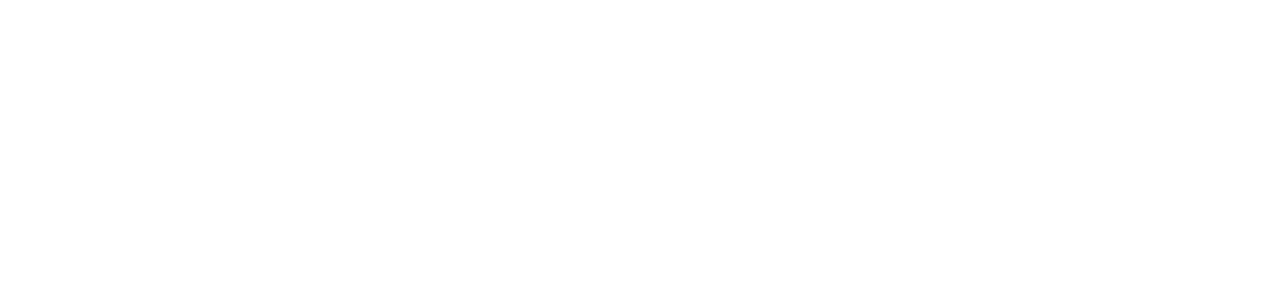
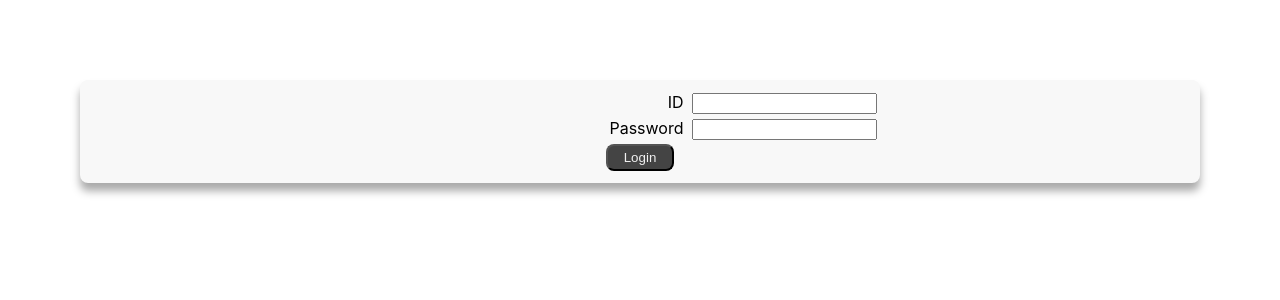
Before and after one commit to yoshizumi0809/frontend, a React (Create React App) app: page /signup in a window 1280 px wide. Before the commit this address had no page. Shown: the top 300 px of the page. Built offline with nearby package versions, Linux system fonts and the light colour scheme.

Commit message:
4/22 ユーザー登録機能

```diff
--- a/src/App.tsx
+++ b/src/App.tsx
@@ -5,13 +5,17 @@ import SignIn from './pages/SignIn.tsx';  // 追加
 import Main from './pages/Main.tsx';
 import './App.css';
 import { UserProvider } from "./providers/UserProvider.tsx";
+import StartPage from './pages/StartPage.tsx';
+import SignUp from './pages/SignUp.tsx';
 
 function App() {
   return (
     <div className="App">
       <UserProvider>
         <Routes>
-          <Route path="/" element={<SignIn />} />
+          <Route path="/" element={<StartPage />} />
+          <Route path="/signup" element={<SignUp />} />
+          <Route path="/signin" element={<SignIn />} />
           <Route path="/main" element={<Main />} />
         </Routes>
       </UserProvider>
--- a/src/components/SignUp.tsx
+++ b/src/components/SignUp.tsx
@@ -4,29 +4,33 @@ import { useNavigate } from "react-router-dom";
 import styled from "styled-components";
 import { UserContext } from "../providers/UserProvider.tsx";
 import { sign_in } from "../api/Auth.tsx";
+import { sign_up } from '../api/User.tsx';
 
   export default function SignUp() {
     const navigate = useNavigate();
     const [userId, setUserId] = useState("");
+    const [email, setEmail] = useState("");
     const [pass, setPass] = useState("");
     const { userInfo, setUserInfo } = useContext(UserContext);
 
     //ログインボタンを押したときの関数
-    const onSignInClick = async () => {
-      const ret = await sign_in(userId, pass);
-      console.log("レスポンス全体:", ret);         // AxiosResponse
-      console.log("レスポンス data:", ret.data);   // 実際のデータ部分
-      if (ret.data) {
-        console.log("レスポンス data.token:", ret.data.token);
-      }
-      setUserInfo({
-        id: ret.data.user_id,
-        token: ret.data.token,
-      });
-      if (ret && ret.data && ret.data.token) {
-        navigate('/main');
-      }
-    };
+    const onSignUpClick = async () => {
+        try {
+          const res = await sign_up(userId, email, pass);
+
+          // 登録成功したときの処理
+          console.log("登録成功:", res.data);
+
+          alert("登録が完了しました！ログインしてください。");
+
+          // ログイン画面に戻る
+          navigate("/signin");
+
+        } catch (err: any) {
+          console.error("登録エラー:", err);
+          alert("登録に失敗しました。ユーザー名やメールアドレスがすでに使われている可能性があります。");
+        }
+      };
 
     return (
       <SSignInFrame>
@@ -59,7 +63,7 @@ import { sign_in } from "../api/Auth.tsx";
         </SSignInRow>
 
         <SSignInRow>
-          <SLoginButton type="button" onClick={onSignInClick}>
+          <SLoginButton type="button" onClick={onSignUpClick}>
             Login
           </SLoginButton>
         </SSignInRow>
```
